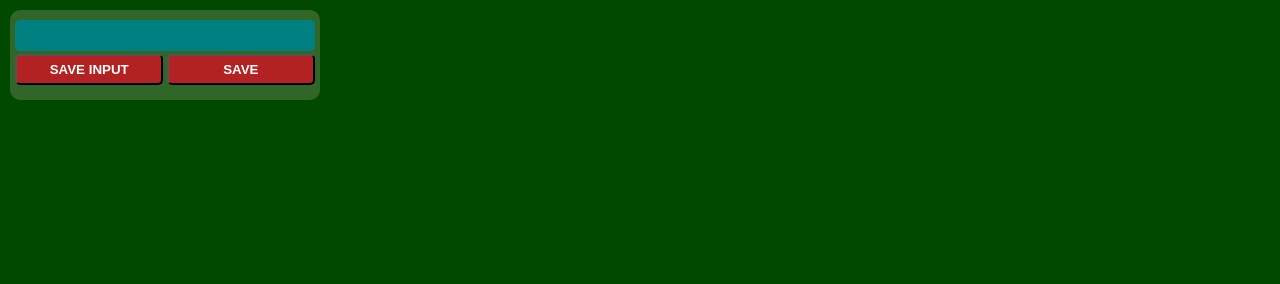
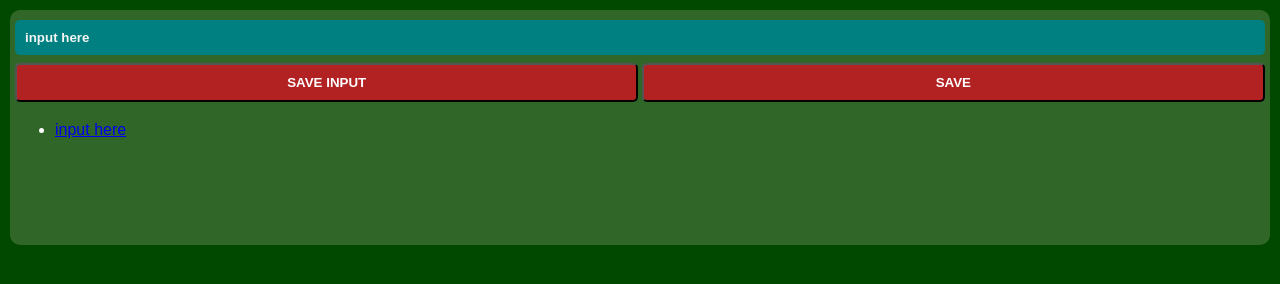
Before and after one commit to ValiM1102/learn.java.script, a plain HTML site: page index.html in a window 1280 px wide. Both pictures are taken after a click on the button "SAVE INPUT". Drawn offline with Linux system fonts and the light colour scheme.

Commit message:
chrome extension update

```diff
--- a/CSS/style.css
+++ b/CSS/style.css
@@ -60,15 +60,16 @@ body{
     display: grid;
     grid-gap: 0.2rem;
     grid-template-columns: 1fr 1fr;
-    grid-template-rows: 0.4fr 0.4fr;
+    grid-template-rows: 0.4fr 0.4fr 0.4fr;
     grid-template-areas:
     "in in"
-    "btn1 btn2";
-    width: 300px;
-    height: 5rem;
+    "btn1 btn2"
+    "ul ul";
+    width: 100%;
+    box-sizing: border-box;
     padding: 5px;
     border-radius: 10px;
-    padding-bottom: 0;
+    padding-bottom: 90px;
     padding-top: 10px;
     background-color: rgba(250, 235, 215, 0.189);
 }
@@ -79,7 +80,8 @@ input{
     font-weight: 900;
     border: none;
     border-radius: 5px;
-    padding-left: 10px;
+    padding: 10px;
+    margin-bottom: 5px;
 }
 
 button{
@@ -87,7 +89,7 @@ button{
     font-weight: 800;
     color: white;
     background-color:firebrick;
-
+    padding: 10px 20px;
 }
 
 #input-btn{
@@ -98,6 +100,8 @@ button{
     grid-area: btn2;
 }
 
-
+#ul-el{
+    grid-area: ul;
+}
 
 /* chrome extension */
--- a/JS/index.js
+++ b/JS/index.js
@@ -178,11 +178,30 @@
 // chrome extension
 
 
+const inputBtn = document.getElementById("input-btn")
+let myLeads = []
+const inputEl = document.querySelector("#input-el")
+const unList = document.querySelector("#ul-el")
 
 
 
 
+inputBtn.addEventListener("click", function(){
+    myLeads.push(inputEl.value)
+    render()
+    inputEl.value = 'input here'
+})
 
+function render(){
+    let listItems = ""
+    for (let i = 0; i<myLeads.length; i++){
+
+        listItems += "<li>" + "<a href=' " + myLeads[i] + " ' target = '_blank'>" + myLeads[i] + "</a>" + "</li>"
+
+    }
+    unList.innerHTML = listItems
+
+}
 
 
 
--- a/index.html
+++ b/index.html
@@ -52,9 +52,11 @@
 <!-- chrome extension     -->
 <div class="container">
 
-<input type="text" id="input-el">
+<input onfocus="this.value=''" value="input here" type="text" id="input-el">
 <button id="input-btn">SAVE INPUT</button>
 <button id="save-btn">SAVE</button>
+<ul id="ul-el">
+</ul>
 </div>
 
 <!-- chrome extension     -->
```
